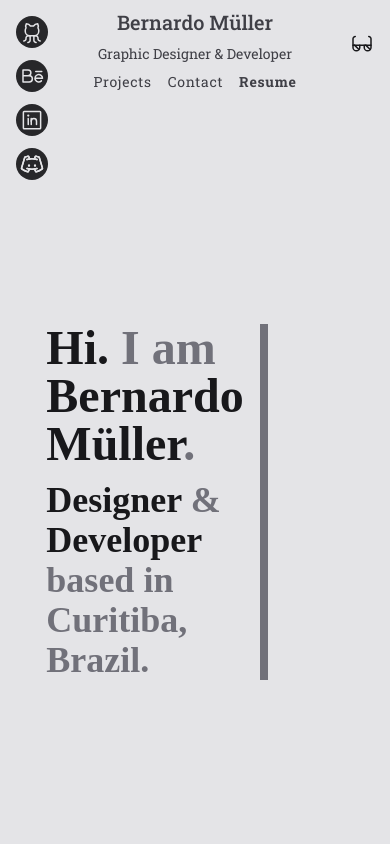
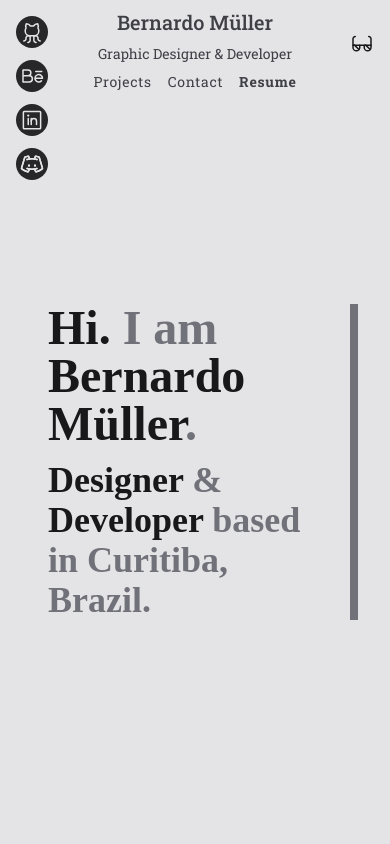
Before and after one commit to Bmullerc/portfolio-page, a Next.js app: page / in a window 390 px wide. Shown: the top 844 px of the page. Built offline with nearby package versions, Linux system fonts and the light colour scheme; a web font is replaced by a local one.

Commit message:
fix: more responsiveness

```diff
--- a/src/components/Header.tsx
+++ b/src/components/Header.tsx
@@ -3,13 +3,13 @@ import { motion } from "framer-motion"
 export function Header() {
   return (
     <motion.header
-      className="h-screen lg:px-32 lg:w-2/5 w-3/5 mx-8 flex flex-col lg:flex-row place-items-center justify-center">
+      className="h-screen lg:px-32 px-8 lg:w-2/5 w-full flex flex-col lg:flex-row place-items-center justify-center pt-20 lg:pt-0">
       <motion.div
         initial={{ y: "200vh" }}
         animate={{ y: 0 }}
         exit={{ y: "-100vh" }}
         transition={{ delay: .7, duration: 1, type: "spring", damping: 25, stiffness: 250 }}
-        className="sm:px-8 px-4 flex flex-col gap-3 font-title-sans font-bold border-r-8 border-zinc-500"
+        className="px-4 flex flex-col gap-3 font-title-sans font-bold border-r-8 border-zinc-500"
       >
         <h1 className="lg:text-7xl text-5xl text-zinc-500">
           <span className="text-zinc-900 dark:text-zinc-50">Hi.</span> I am <span className="text-zinc-900 dark:text-zinc-50">Bernardo Müller</span>.
--- a/src/pages/index.tsx
+++ b/src/pages/index.tsx
@@ -19,7 +19,7 @@ export default function Home() {
         transition={{ duration: .7 }}
         className="dark:bg-zinc-800 bg-zinc-200 h-screen"
       >
-        <div className="flex lg:flex-row flex-col justify-center lg:pt-0 pt-20">
+        <div className="flex lg:flex-row flex-col justify-center">
           <Header />
           <About />
         </div>
```
